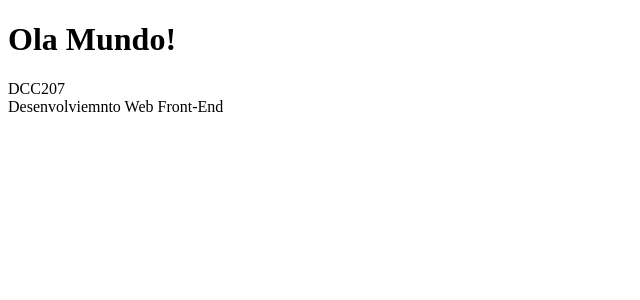
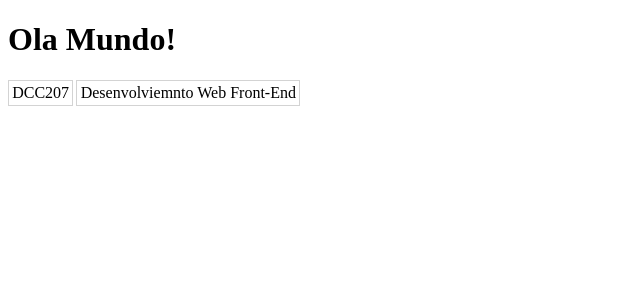
Before and after one commit to ufjf-dcc207/ufjf-dcc207-2024-3-a-atv01-BrenoRMachado, a React (Vite) app: page / in a window 1280 px wide. Shown: the top 300 px of the page, without its empty margins (0-640 px from the left). Built offline with nearby package versions, Linux system fonts and the light colour scheme.

Commit message:
adiciona estilo

```diff
--- /dev/null
+++ b/src/Disciplina.css
@@ -0,0 +1,9 @@
+.disciplina {
+    display: flex;
+    gap: 0.2em;
+}
+
+.disciplina > div {
+    border: 1px solid lightgray;
+    padding: 0.2em;
+}
--- a/src/Disciplina.tsx
+++ b/src/Disciplina.tsx
@@ -1,10 +1,14 @@
+import "./Disciplina.css";
+
 function Disciplina()
 {
-    return <div>
-        <div>DCC207</div>
-        <div>Desenvolviemnto Web Front-End</div>
+    return (
+        <div className="disciplina">
+            <div>DCC207</div>
+            <div>Desenvolviemnto Web Front-End</div>
 
         </div>
+    );
 }
 
 export default Disciplina;
```
